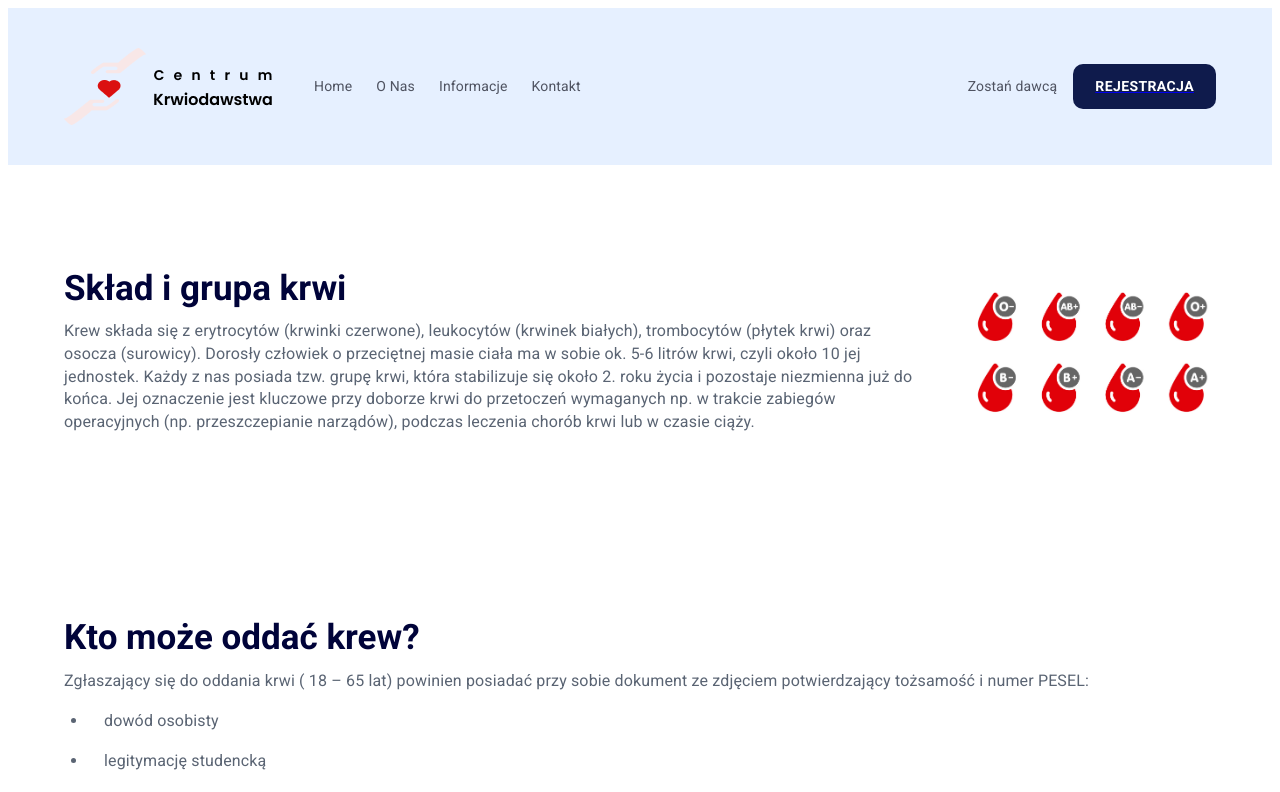
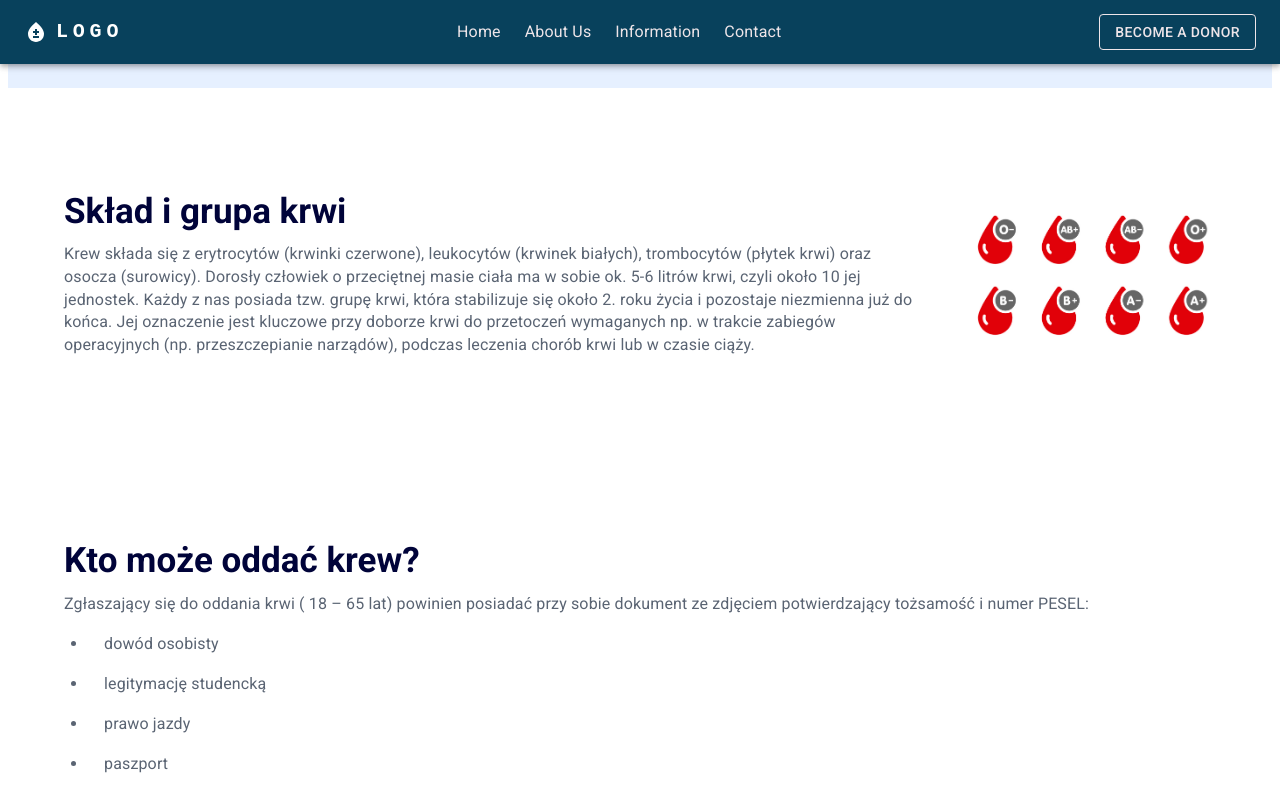
Before and after one commit to kinga-kus/Blood-Donation, a React (Create React App) app: page /informacje in a window 1280 px wide. Shown: the top 792 px of the page. Built offline with nearby package versions, Linux system fonts and the light colour scheme.

Commit message:
[KK-0023]: 💄 feat: Changed the look of Navbar (#28)
* feat: Changed the look of Navbar

* feat: Switch Polish to English pages links

* chore: changed path in pages array

Co-authored-by: Kinga Kuś <kingakus@jabuszko-kk.home>

```diff
--- a/src/components/OnePage/Navbar.tsx
+++ b/src/components/OnePage/Navbar.tsx
@@ -1,26 +1,30 @@
 import React from 'react';
 import { Route, Routes } from 'react-router-dom';
 import { Link as RegisterationLink } from 'react-router-dom';
-import { Container, Box, styled, Typography, Link } from '@mui/material';
+import {
+  Container,
+  Box,
+  styled,
+  Link,
+  AppBar,
+  Toolbar,
+  Button,
+  Typography,
+  IconButton,
+  MenuItem,
+  Menu
+} from '@mui/material';
 import MenuIcon from '@mui/icons-material/Menu';
-import logoImg from '../../assets/logo.png';
-import CustomButton from '../CustomButton';
+import BloodtypeIcon from '@mui/icons-material/Bloodtype';
+
 import Operation from '../Registeration/RegisterSteps';
 import WhyWorth from './WhyWorth';
 
-const NavLink = styled(Link)(({ theme }) => ({
-  fontSize: '14px',
-  color: '#4F5361',
-  '&:hover': {
-    color: '#fff'
-  }
-}));
-
-const NavbarLinks = [
+const pages = [
   { label: 'Home', path: '/Blood-Donation' },
-  { label: 'O Nas', path: '/Blood-Donation/#mission' },
-  { label: 'Informacje', path: '/informacje' },
-  { label: 'Kontakt', path: '/Blood-Donation/#contact' }
+  { label: 'About Us', path: '/Blood-Donation/#mission' },
+  { label: 'Information', path: '/Blood-Donation/information' },
+  { label: 'Contact', path: '/Blood-Donation/#contact' }
 ];
 
 const NavbarLinksBox = styled(Box)(({ theme }) => ({
@@ -33,15 +37,15 @@ const NavbarLinksBox = styled(Box)(({ theme }) => ({
   }
 }));
 
-const CustomMenuIcon = styled(MenuIcon)(({ theme }) => ({
-  display: 'none',
-  marginRight: theme.spacing(2),
-  [theme.breakpoints.down('md')]: {
-    display: 'block'
+const NavLink = styled(Link)(({ theme }) => ({
+  fontSize: '16px',
+  color: '#EEE5E9',
+  '&:hover': {
+    color: '#fff'
   }
 }));
 
-const NavbarContainer = styled(Container)(({ theme }) => ({
+const CustomContainer = styled(Container)(({ theme }) => ({
   display: 'flex',
   alignItems: 'center',
   justifyContent: 'space-between',
@@ -57,30 +61,125 @@ const NavbarLogo = styled('img')(({ theme }) => ({
   }
 }));
 
+const StyledToolbar = styled(Toolbar)({
+  display: 'flex',
+  justifyContent: 'space-between'
+});
+
 const Navbar = () => {
+  const [anchorElNav, setAnchorElNav] = React.useState<null | HTMLElement>(
+    null
+  );
+
+  const handleOpenNavMenu = (event: React.MouseEvent<HTMLElement>) => {
+    setAnchorElNav(event.currentTarget);
+  };
+
+  const handleCloseNavMenu = () => {
+    setAnchorElNav(null);
+  };
+
   return (
     <>
-      <NavbarContainer>
+      <CustomContainer>
+        <AppBar position="fixed" sx={{ backgroundColor: '#08415C' }}>
+          <Container maxWidth="xl">
+            <StyledToolbar disableGutters>
+              <BloodtypeIcon
+                sx={{ display: { xs: 'none', md: 'flex' }, mr: 1 }}
+              />
+              <Typography
+                variant="h6"
+                noWrap
+                component="a"
+                href="/"
+                sx={{
+                  mr: 2,
+                  display: { xs: 'none', md: 'flex' },
+                  fontFamily: 'monospace',
+                  fontWeight: 700,
+                  letterSpacing: '.3rem',
+                  color: 'inherit',
+                  textDecoration: 'none'
+                }}
+              >
+                LOGO
+              </Typography>
               <Box
                 sx={{
-            display: 'flex',
-            alignItems: 'center',
-            justifyContent: 'center',
-            gap: '2.5rem'
+                  display: { xs: 'flex', md: 'none' },
+                  flexGrow: 1
                 }}
               >
-          <Box sx={{ display: 'flex', alignItems: 'center' }}>
-            <CustomMenuIcon />
-            <NavbarLogo src={logoImg} alt="logo" />
+                <IconButton
+                  size="large"
+                  aria-label="account of current user"
+                  aria-controls="menu-appbar"
+                  aria-haspopup="true"
+                  onClick={handleOpenNavMenu}
+                  color="inherit"
+                >
+                  <MenuIcon />
+                </IconButton>
+                <Menu
+                  id="menu-appbar"
+                  anchorEl={anchorElNav}
+                  anchorOrigin={{
+                    vertical: 'bottom',
+                    horizontal: 'left'
+                  }}
+                  keepMounted
+                  transformOrigin={{
+                    vertical: 'top',
+                    horizontal: 'left'
+                  }}
+                  open={Boolean(anchorElNav)}
+                  onClose={handleCloseNavMenu}
+                  sx={{
+                    display: { xs: 'block', md: 'none' }
+                  }}
+                >
+                  {pages.map((page) => (
+                    <MenuItem>
+                      <Link
+                        href={page.path}
+                        underline="none"
+                        variant="body2"
+                        sx={{ color: '#08415C' }}
+                      >
+                        {page.label}
+                      </Link>
+                    </MenuItem>
+                  ))}
+                </Menu>
               </Box>
-          <NavbarLinksBox>
-            {NavbarLinks.map((link) => (
-              <NavLink href={link.path} underline="none" variant="body2">
-                {link.label}
+              <Typography
+                variant="h5"
+                noWrap
+                component="a"
+                href=""
+                sx={{
+                  mr: 2,
+                  display: { xs: 'flex', md: 'none' },
+                  flexGrow: 1,
+                  fontFamily: 'monospace',
+                  fontWeight: 700,
+                  letterSpacing: '.3rem',
+                  color: 'inherit',
+                  textDecoration: 'none'
+                }}
+              >
+                LOGO
+              </Typography>
+              <NavbarLinksBox
+                sx={{ flexGrow: 1, display: { xs: 'none', md: 'flex' } }}
+              >
+                {pages.map((page) => (
+                  <NavLink href={page.path} underline="none" variant="body2">
+                    {page.label}
                   </NavLink>
                 ))}
               </NavbarLinksBox>
-        </Box>
               <Box
                 sx={{
                   display: 'flex',
@@ -89,24 +188,35 @@ const Navbar = () => {
                   gap: '1rem'
                 }}
               >
-          <Typography
-            variant="body2"
+                <RegisterationLink
+                  to="/rejestracja"
+                  style={{ textDecoration: 'none' }}
+                >
+                  <Button
+                    variant="outlined"
                     sx={{
-              fontSize: '14px',
-              color: '#4F5361'
+                      color: '#EEE5E9',
+                      border: '1px solid #EEE5E9',
+                      '&:hover': {
+                        backgroundColor: '#EEE5E9',
+                        boxShadow: 'none',
+                        borderColor: '#EEE5E9',
+                        color: '#08415C'
+                      },
+                      '&:active': {
+                        boxShadow: 'none',
+                        backgroundColor: '#EEE5E9'
+                      }
                     }}
                   >
-            Zostań dawcą
-          </Typography>
-          <RegisterationLink to="/rejestracja">
-            <CustomButton
-              backgroundColor="#0F1B4C"
-              color="#fff"
-              buttonText="Rejestracja"
-            />
+                    Become a donor
+                  </Button>
                 </RegisterationLink>
               </Box>
-      </NavbarContainer>
+            </StyledToolbar>
+          </Container>
+        </AppBar>
+      </CustomContainer>
       <Routes>
         <Route path="/rejestracja" element={<Operation />} />
         <Route path="/informacje" element={<WhyWorth />} />
```
Lines whose indentation alone changed are shown as unchanged.
